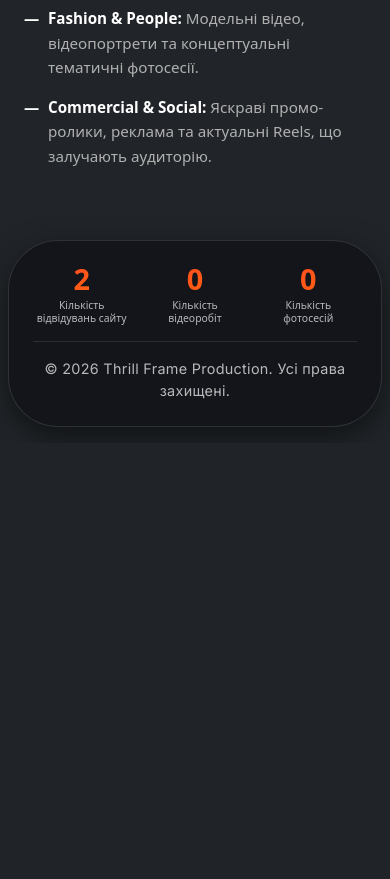
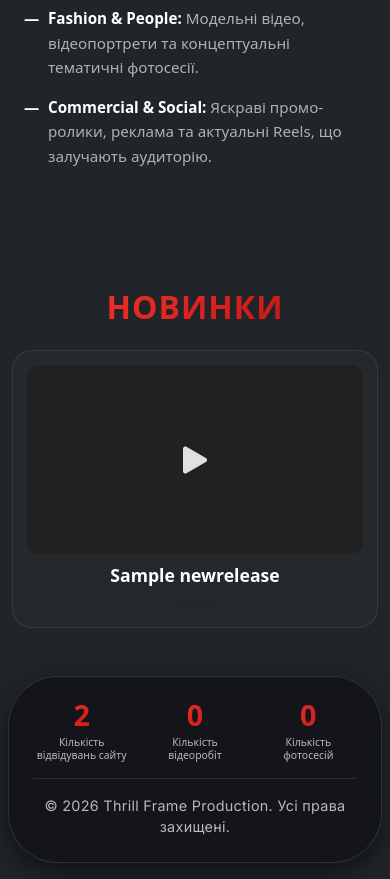
Before and after one commit to Mriinyk/thrill-frame-portfolio, a Django app: page /video/ in a window 390 px wide. Shown: the part 789-1668 px from the top of the page. Before the commit the page ends 1221 px from the top, so only its background shows below. Run offline with Django 5.2, Linux system fonts and the light colour scheme; a user stored in the database is signed in; tables that the repository leaves empty hold one stand-in row (values such as "Sample post").

Commit message:
feat: add New Releases section with YouTube video modal
• Implemented NewRelease model with YouTube ID regex parser, thumbnail generator, and order field
• Configured NewReleaseAdmin with list_editable for order sorting and active status
• Created responsive 3-column grid with styled gradient section title
• Added Bootstrap modal player with JS autoplay on card click and iframe src cleanup on close

```diff
--- a/thrill_frame_web_portfolio_servis/thrill_frame_app/models.py
+++ b/thrill_frame_web_portfolio_servis/thrill_frame_app/models.py
@@ -45,3 +45,45 @@ class SiteVisit(models.Model):
 
   def __str__(self):
     return f"Відвідувань: {self.count}"
+
+
+class NewRelease(models.Model):
+    title = models.CharField("Заголовок", max_length=255)
+    category = models.CharField("Категорія", max_length=100)
+    video_url = models.URLField("Посилання на YouTube")
+    is_active = models.BooleanField("Активно", default=True)
+    order = models.PositiveIntegerField(
+        "Порядок сортування",
+        default=0,
+        help_text="Менше число = вище у списку (0, 1, 2...)",
+    )
+    created_at = models.DateTimeField(auto_now_add=True)
+
+    class Meta:
+        verbose_name = "Новинка"
+        verbose_name_plural = "Новинки"
+        ordering = ["order", "-created_at"]
+
+    def __str__(self):
+        return self.title
+
+    @property
+    def youtube_id(self):
+        if not self.video_url:
+            return ""
+        url = self.video_url.strip()
+        pattern = r"(?:v=|\/embed\/|\/shorts\/|\/v\/|youtu\.be\/|\/live\/)([a-zA-Z0-9_-]{11})"
+        match = re.search(pattern, url)
+        if match:
+            return match.group(1)
+        if len(url) == 11 and re.match(r"^[a-zA-Z0-9_-]{11}$", url):
+            return url
+        return ""
+
+    @property
+    def thumbnail_url(self):
+        if self.youtube_id:
+            return (
+                f"https://img.youtube.com/vi/{self.youtube_id}/hqdefault.jpg"
+            )
+        return ""
--- a/thrill_frame_web_portfolio_servis/thrill_frame_app/static/thrill_frame_app/css/style.css
+++ b/thrill_frame_web_portfolio_servis/thrill_frame_app/static/thrill_frame_app/css/style.css
@@ -40,8 +40,8 @@ body {
 
 .nav-logo:hover {
     transform: scale(1.08);
-    border-color: #ff4b2b;
-    box-shadow: 0 0 15px rgba(255, 75, 43, 0.5);
+    border-color: #ff3b30;
+    box-shadow: 0 0 15px rgba(255, 59, 48, 0.5);
 }
 
 /* Посилання меню */
@@ -59,7 +59,7 @@ body {
 
 /* Кнопка CTA */
 .btn-cta-glow {
-    background: linear-gradient(135deg, #ff3b30 0%, #ff7300 100%);
+    background: linear-gradient(135deg, #ff3b30 0%, #b80d0d 100%);
     color: #ffffff !important;
     border: none;
     font-weight: 600;
@@ -73,7 +73,7 @@ body {
 
 .btn-cta-glow:hover {
     transform: translateY(-2px);
-    box-shadow: 0 6px 25px rgba(255, 115, 0, 0.55);
+    box-shadow: 0 6px 25px rgba(255, 59, 48, 0.55);
     color: #ffffff;
 }
 
@@ -91,7 +91,7 @@ body {
     font-size: clamp(1.8rem, 3.5vw, 2.8rem);
     font-weight: 800;
     line-height: 1;
-    background: linear-gradient(135deg, #ff3b30 0%, #ff7300 100%);
+    background: linear-gradient(135deg, #ff3b30 0%, #b80d0d 100%);
     -webkit-background-clip: text;
     -webkit-text-fill-color: transparent;
     background-clip: text;
@@ -115,7 +115,7 @@ body {
 }
 
 .username-gradient {
-    background: linear-gradient(45deg, #ff3b3b, #ff9a44);
+    background: linear-gradient(45deg, #ff3b3b, #b80d0d);
     -webkit-background-clip: text;
     -webkit-text-fill-color: transparent;
     background-clip: text;
@@ -370,7 +370,7 @@ body {
 }
 
 .btn-auth-submit {
-    background: linear-gradient(135deg, #ff3b30 0%, #d7261d 100%);
+    background: linear-gradient(135deg, #ff3b30 0%, #a80000 100%);
     color: #ffffff;
     border: none;
     border-radius: 12px;
@@ -381,7 +381,7 @@ body {
 }
 
 .btn-auth-submit:hover {
-    background: linear-gradient(135deg, #ff4f46 0%, #e53026 100%);
+    background: linear-gradient(135deg, #ff5248 0%, #c40000 100%);
     color: #ffffff;
     box-shadow: 0 12px 30px rgba(255, 59, 48, 0.6);
     transform: translateY(-2px);
@@ -421,7 +421,7 @@ body {
 .user-gradient-name {
     font-weight: 700;
     font-size: 1.3rem;
-    background: linear-gradient(135deg, #ff3b30 0%, #ff7300 100%);
+    background: linear-gradient(135deg, #ff3b30 0%, #b80d0d 100%);
     background-clip: text;
     -webkit-background-clip: text;
     -webkit-text-fill-color: transparent;
@@ -445,3 +445,102 @@ body {
     color: #ff3b30;
     transform: translateX(2px);
 }
+
+/* Блок Новинки */
+.section-title {
+    font-weight: 800;
+    font-size: clamp(2rem, 3.5vw, 2.5rem);
+    background: linear-gradient(135deg, #ff3b30 0%, #b80d0d 100%);
+    background-clip: text;
+    -webkit-background-clip: text;
+    -webkit-text-fill-color: transparent;
+    text-transform: uppercase;
+    letter-spacing: 1px;
+}
+
+.release-card {
+    background: rgba(255, 255, 255, 0.02);
+    border: 1px solid rgba(255, 255, 255, 0.08);
+    border-radius: 20px;
+    padding: 14px;
+    cursor: pointer;
+    transition: all 0.35s cubic-bezier(0.16, 1, 0.3, 1);
+}
+
+.release-card:hover {
+    transform: translateY(-6px);
+    border-color: rgba(255, 59, 48, 0.4);
+    box-shadow: 0 12px 30px rgba(255, 59, 48, 0.2);
+    background: rgba(255, 255, 255, 0.05);
+}
+
+.card-thumbnail-wrapper {
+    position: relative;
+    width: 100%;
+    aspect-ratio: 16 / 9;
+    border-radius: 12px;
+    overflow: hidden;
+    background-color: #2a2a2a;
+    cursor: pointer;
+}
+
+.card-thumbnail {
+    width: 100%;
+    height: 100%;
+    object-fit: cover;
+    display: block;
+}
+
+.card-thumbnail-placeholder {
+    width: 100%;
+    height: 100%;
+    background-color: #333;
+}
+
+.release-card:hover .card-thumbnail {
+    transform: scale(1.05);
+}
+
+.play-overlay {
+    position: absolute;
+    inset: 0;
+    background: rgba(0, 0, 0, 0.4);
+    display: flex;
+    align-items: center;
+    justify-content: center;
+    font-size: 3rem;
+    color: #ffffff;
+    opacity: 0.85;
+    transition: all 0.3s ease;
+}
+
+.release-card:hover .play-overlay {
+    opacity: 1;
+    color: #ff3b30;
+    transform: scale(1.1);
+}
+
+.release-title {
+    font-weight: 600;
+    font-size: 1.1rem;
+    color: #ffffff;
+    margin-bottom: 0.25rem;
+}
+
+.release-category {
+    font-size: 0.85rem;
+    color: rgba(255, 255, 255, 0.6);
+}
+
+/* Модальне вікно відео на 80% ширини екрана */
+.custom-video-modal .modal-dialog {
+    max-width: 80vw;
+    width: 80vw;
+}
+
+@media (max-width: 768px) {
+    .custom-video-modal .modal-dialog {
+        max-width: 95vw;
+        width: 95vw;
+    }
+}
--- a/thrill_frame_web_portfolio_servis/thrill_frame_app/static/thrill_frame_app/js/video-slider.js
+++ b/thrill_frame_web_portfolio_servis/thrill_frame_app/static/thrill_frame_app/js/video-slider.js
@@ -91,3 +91,33 @@ if (window.YT && window.YT.Player) {
     const firstScriptTag = document.getElementsByTagName('script')[0];
     firstScriptTag.parentNode.insertBefore(tag, firstScriptTag);
 }
+
+// Блок новинок
+document.addEventListener('DOMContentLoaded', function () {
+    const videoModalElement = document.getElementById('videoModal');
+    const youtubePlayer = document.getElementById('youtubePlayer');
+    const videoModalTitle = document.getElementById('videoModalTitle');
+
+    if (!videoModalElement || !youtubePlayer) return;
+
+    const bsModal = new bootstrap.Modal(videoModalElement);
+
+    document.querySelectorAll('.release-card').forEach(card => {
+        card.addEventListener('click', function () {
+            const videoId = this.getAttribute('data-video-id');
+            const videoTitle = this.getAttribute('data-video-title') || '';
+
+            if (videoId && videoId.trim() !== '') {
+                videoModalTitle.textContent = videoTitle;
+                youtubePlayer.src = `https://www.youtube.com/embed/${videoId}?autoplay=1&rel=0`;
+                bsModal.show();
+            } else {
+                console.error('Не вдалося витягти YouTube ID. Перевірте посилання в адмінці.');
+            }
+        });
+    });
+
+    videoModalElement.addEventListener('hidden.bs.modal', function () {
+        youtubePlayer.src = '';
+    });
+});
--- a/thrill_frame_web_portfolio_servis/thrill_frame_app/templates/thrill_frame_app/index.html
+++ b/thrill_frame_web_portfolio_servis/thrill_frame_app/templates/thrill_frame_app/index.html
@@ -22,6 +22,7 @@
         {% endfor %}
     </div>
 </div>
+
 <!-- Блок біографії -->
 <section class="about-section my-5 p-4 p-md-5 rounded-4 fade-in-up">
     <div class="row align-items-center g-4">
@@ -51,6 +52,68 @@
 
     </div>
 </section>
+
+<!-- Секція "Новинки" -->
+<section class="py-5">
+    <div class="container">
+        <!-- 1. Заголовок секції -->
+        <h2 class="text-center mb-4 fw-bold section-title">Новинки</h2>
+
+        <div class="row g-4">
+            {% for release in new_releases %}
+                <div class="col-12 col-md-6 col-lg-4">
+                    <div class="release-card"
+                         data-video-id="{{ release.youtube_id }}"
+                         data-video-title="{{ release.title }}">
+
+                        <div class="card-thumbnail-wrapper">
+                            {% if release.thumbnail_url %}
+                                <img src="{{ release.thumbnail_url }}" alt="{{ release.title }}" class="card-thumbnail" loading="lazy">
+                            {% else %}
+                                <div class="card-thumbnail-placeholder"></div>
+                            {% endif %}
+
+                            <div class="play-overlay">
+                                <i class="bi bi-play-fill"></i>
+                            </div>
+                        </div>
+
+                        <div class="mt-2 text-center">
+                            <div class="release-title fw-bold text-white">{{ release.title }}</div>
+                            <div class="release-category text-muted small">{{ release.category }}</div>
+                        </div>
+                    </div>
+                </div>
+            {% empty %}
+                <div class="col-12 text-center text-muted py-4">
+                    <p>Новинок поки немає.</p>
+                </div>
+            {% endfor %}
+        </div>
+    </div>
+</section>
+
+<!-- Модальне вікно для відтворення -->
+<div class="modal fade custom-video-modal" id="videoModal" tabindex="-1" aria-hidden="true">
+    <div class="modal-dialog modal-dialog-centered modal-lg">
+        <div class="modal-content bg-dark text-white border-0 shadow-lg" style="border-radius: 16px; overflow: hidden;">
+            <div class="modal-header border-0 pb-0">
+                <h5 class="modal-title fs-6 text-truncate" id="videoModalTitle"></h5>
+                <button type="button" class="btn-close btn-close-white" data-bs-dismiss="modal" aria-label="Close"></button>
+            </div>
+            <div class="modal-body p-2 p-md-3">
+                <div class="ratio ratio-16x9">
+                    <iframe id="youtubePlayer"
+                            src=""
+                            title="YouTube Video"
+                            allow="accelerometer; autoplay; clipboard-write; encrypted-media; gyroscope; picture-in-picture"
+                            allowfullscreen>
+                    </iframe>
+                </div>
+            </div>
+        </div>
+    </div>
+</div>
 {% endblock %}
 
 {% block extra_js %}
--- a/thrill_frame_web_portfolio_servis/thrill_frame_app/views.py
+++ b/thrill_frame_web_portfolio_servis/thrill_frame_app/views.py
@@ -1,5 +1,5 @@
 from django.shortcuts import render
-from .models import VideoSlide
+from .models import NewRelease, VideoSlide
 from django.shortcuts import render, redirect
 from django.contrib.auth import login, logout, authenticate, get_user_model
 from .forms import UserAuthForm
@@ -10,6 +10,9 @@ from .models import SiteVisit
 
 def index(request):
     slides = VideoSlide.objects.filter(is_active=True)
+    new_releases = NewRelease.objects.filter(is_active=True).order_by(
+    'order', '-created_at'
+    )[:3]
 
     visit, _ = SiteVisit.objects.get_or_create(id=1)
     SiteVisit.objects.filter(id=1).update(count=F('count') + 1)
@@ -18,6 +21,7 @@ def index(request):
     context = {
         'slides': slides,
         'visits_count': visit.count,
+        'new_releases': new_releases,
         #'videos_count': VideoWork.objects.count(),
         #'photos_count': PhotoSession.objects.count(),
     }
```
Also changed, not shown: thrill_frame_web_portfolio_servis/thrill_frame_app/admin.py (+10 -1 lines), thrill_frame_web_portfolio_servis/thrill_frame_app/migrations/0003_newrelease.py (added), thrill_frame_web_portfolio_servis/thrill_frame_app/migrations/0004_alter_newrelease_options_remove_newrelease_is_active_and_more.py (added), thrill_frame_web_portfolio_servis/thrill_frame_app/migrations/0005_newrelease_is_active.py (added), thrill_frame_web_portfolio_servis/thrill_frame_app/migrations/0006_alter_newrelease_is_active_and_more.py (added), thrill_frame_web_portfolio_servis/thrill_frame_app/migrations/0007_alter_newrelease_options_newrelease_order.py (added).
